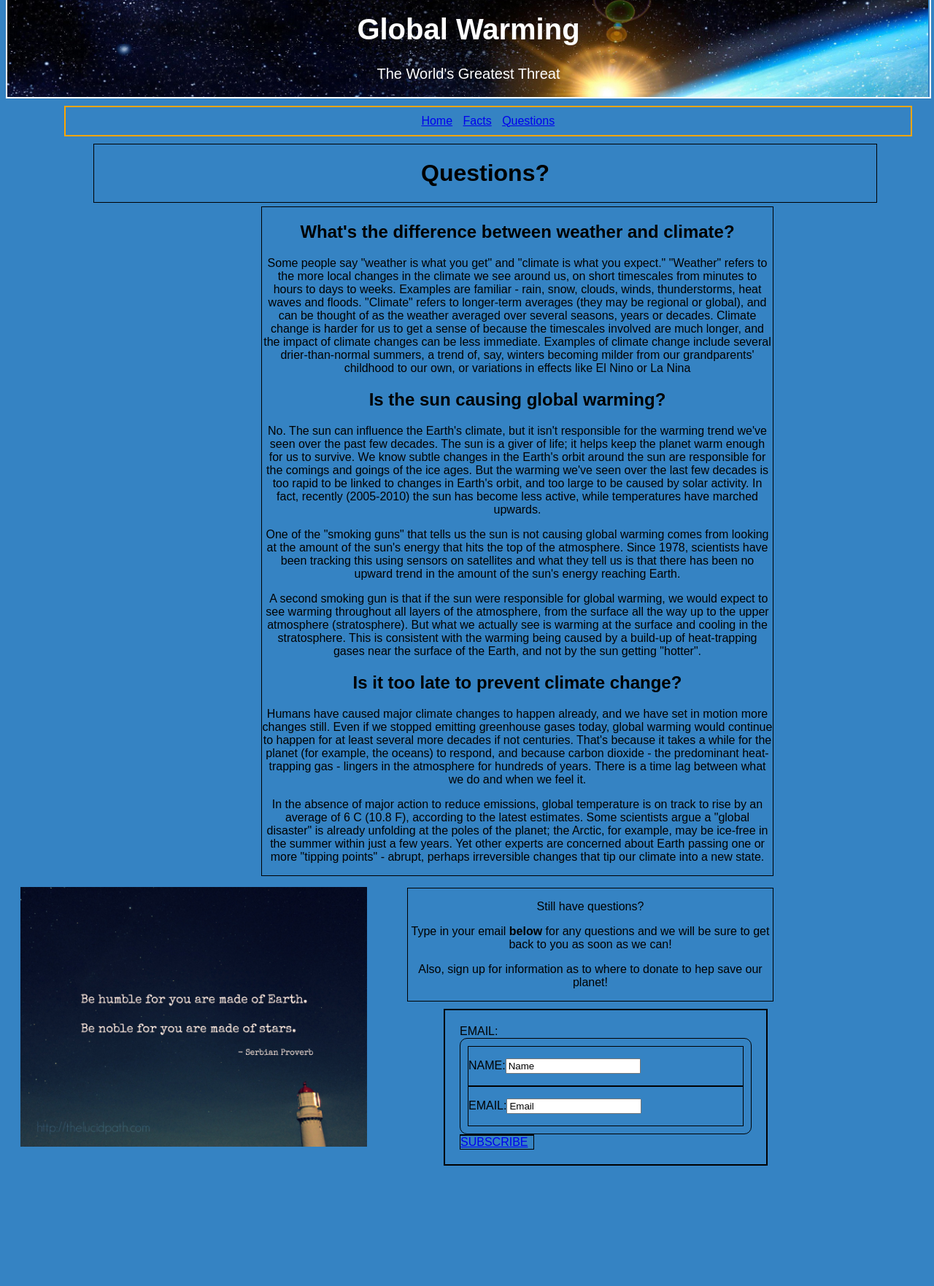
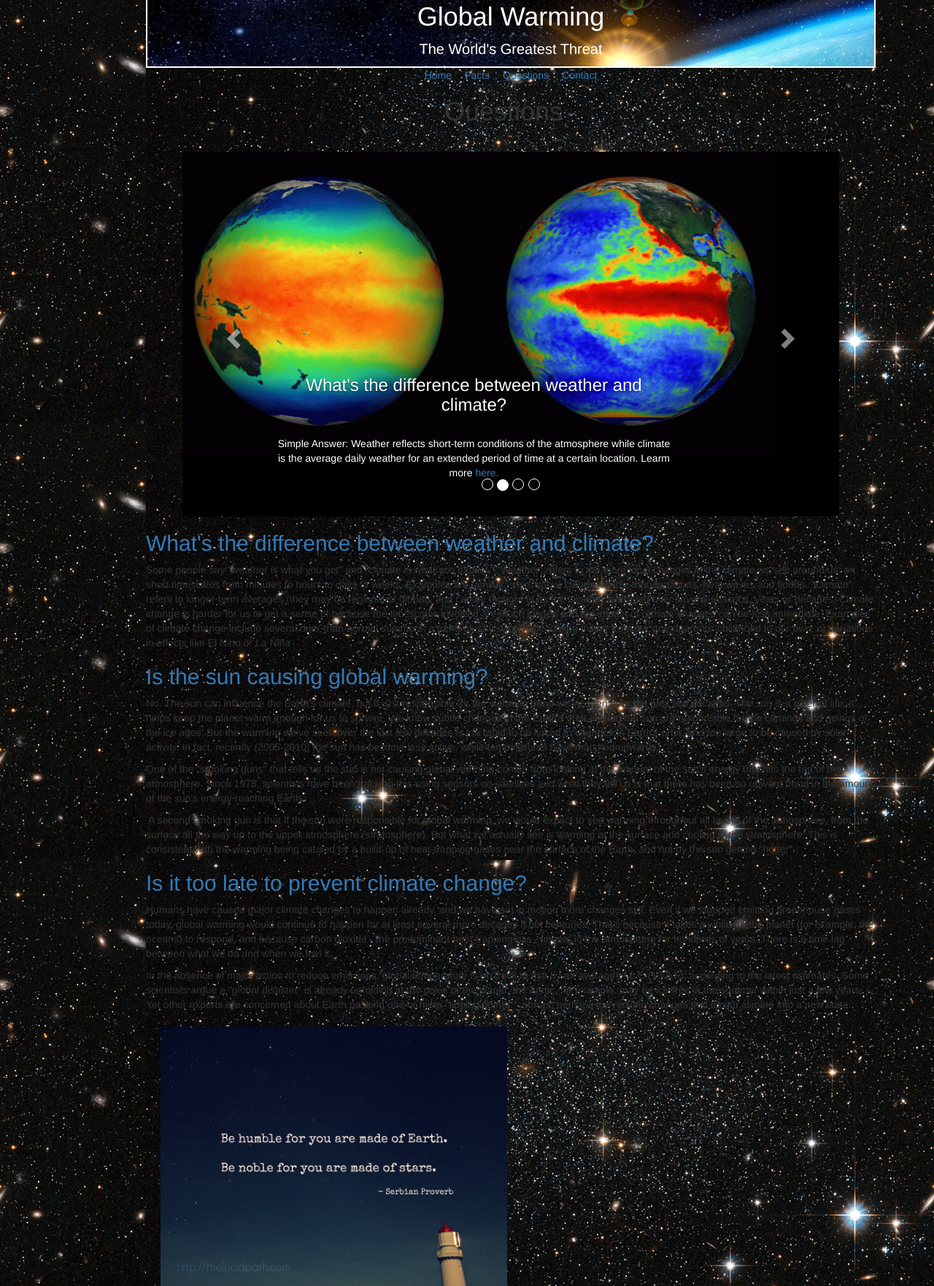
Before and after one commit to gaines23/final_project, a plain HTML site: page Questionspage/index.html in a window 1280 px wide. Shown: the part 19-1782 px from the top of the page at 73% size. Before the commit the page ends 1617 px from the top, so only its background shows below. Drawn offline with nearby package versions, Linux system fonts and the light colour scheme; files whose address does not match are found by name.

Commit message:
added more features

```diff
--- a/Questionspage/index.html
+++ b/Questionspage/index.html
@@ -3,34 +3,92 @@
   <head>
     <title>Global Warming</title>
     <link rel="Stylesheet" href="style.css">
+      <link rel="stylesheet" href="http://maxcdn.bootstrapcdn.com/bootstrap/3.2.0/css/bootstrap.min.css">
+    <meta charset="utf-8">
+      <meta name="viewport" content="width=device-width, initial-scale=1">
+    <script src="https://ajax.googleapis.com/ajax/libs/jquery/1.11.1/jquery.min.js"></script>
+     <script src="http://maxcdn.bootstrapcdn.com/bootstrap/3.2.0/js/bootstrap.min.js"></script>
   </head>
-	<body>
+
     <div class="earth">
     <div id="banner"><p><h1>Global Warming</h1></p>
       <p>The World's Greatest Threat</p>
     </div>
     </div>
-	<div id="container">
-		<nav>
-		<ul class="nav">
-			<ul><a href="/home.html">Home<a></ul>
-			<ul><a href="...">Facts<a></ul>
-			<ul><a href="...">Questions<a></ul>
+
+       <ul>
+        <li><a href="/home.html">Home<a></li>
+        <li><a href="...">Facts<a></li>
+        <li><a href="...">Questions<a></li>
+        <li><a href="...">Contact</a></li>
        </ul>
-		</nav>
+
+     <div id="questions"><h1>Questions</h1></div>
+
+  <div id="myCarousel" class="carousel slide" data-ride="carousel">
+
+    <ol class="carousel-indicators">
+      <li data-target="#myCarousel" data-slide-to="0" class="active"></li>
+      <li data-target="#myCarousel" data-slide-to="1"></li>
+      <li data-target="#myCarousel" data-slide-to="2"></li>
+      <li data-target="#myCarousel" data-slide-to="3"></li>
+    </ol>
+
+    <div class="carousel-inner" role="listbox">
+      <div class="item active">
+        <div id="pic1">
+          <img src="file:///Users/melissagaines/Desktop/Web%20Devel%20100/final/Questionspage/untitled%20folder/ThermalEarth.gif" alt="thermalEarth" width= "823" height= "415">
+        <div class="carousel-caption">
+       <h3> What's the difference between weather and climate?</h3>
+        <br>
+        Simple Answer: Weather reflects short-term conditions of the atmosphere while climate is the average daily weather for an extended period of time at a certain location. Learm more <a hreg="#P1">here.</a>
         </div>
-	<div id="questions"><h1>Questions?</h1></div>
+      </div>
+      </div>
+
+      <div class="item">
+        <div id="pic2">
+        <img src="file:///Users/melissagaines/Desktop/Web%20Devel%20100/final/Questionspage/untitled%20folder/sun.gif" alt="sun" width= "600" height= "600">
+        <div class="carousel-caption">
+         <h3>Is the sun causing global warming?</h3>
+         <br>
+         Simple Answer: No. Most scientists agree the main cause if none other than the expansion of the "Greenhouse Effect". Find our more <a href="#P2">here.</a>
+        </div>
+        </div>
+      </div>
+
+       <div class="item">
+       <div id="pic3">
+        <img src="file:///Users/melissagaines/Desktop/Web%20Devel%20100/final/Questionspage/untitled%20folder/bears.jpg" alt="bears" width= "870" height= "600">
+        <div class="carousel-caption">
+        <h3>Is it too late to prevent climate change?</h3>
+         <br>
+         Simple Answer: No, but it can only be fixed with slow progess. Find our more <a href="#P3">here.</a>
+        </div>
+        </div>
+      </div>
+    </div>
+
+   <a class="left carousel-control" href="#myCarousel" role="button" data-slide="prev">
+      <span class="glyphicon glyphicon-chevron-left" aria-hidden="true"></span>
+      <span class="sr-only">Previous</span>
+    </a>
+    <a class="right carousel-control" href="#myCarousel" role="button" data-slide="next">
+      <span class="glyphicon glyphicon-chevron-right" aria-hidden="true"></span>
+      <span class="sr-only">Next</span>
+    </a>
+  </div>
 
   <body>
-		<div id="body">
+   <div id="container">
       <p>
-			<h2>What's the difference between weather and climate?</h2>
+      <h2><a id="P1">What's the difference between weather and climate?</a></h2>
       </p>
       <p>
         Some people say "weather is what you get" and "climate is what you expect." "Weather" refers to the more local changes in the climate we see around us, on short timescales from minutes to hours to days to weeks. Examples are familiar - rain, snow, clouds, winds, thunderstorms, heat waves and floods. "Climate" refers to longer-term averages (they may be regional or global), and can be thought of as the weather averaged over several seasons, years or decades. Climate change is harder for us to get a sense of because the timescales involved are much longer, and the impact of climate changes can be less immediate. Examples of climate change include several drier-than-normal summers, a trend of, say, winters becoming milder from our grandparents' childhood to our own, or variations in effects like El Nino or La Nina
       </p>
       <p>
-			<h2>Is the sun causing global warming?</h2>
+      <h2><a id="P2">Is the sun causing global warming?</a></h2>
       </p>
       <p>
         No. The sun can influence the Earth's climate, but it isn't responsible for the warming trend we've seen over the past few decades. The sun is a giver of life; it helps keep the planet warm enough for us to survive. We know subtle changes in the Earth's orbit around the sun are responsible for the comings and goings of the ice ages. But the warming we've seen over the last few decades is too rapid to be linked to changes in Earth's orbit, and too large to be caused by solar activity. In fact, recently (2005-2010) the sun has become less active, while temperatures have marched upwards.
@@ -45,8 +103,8 @@
 
       </p>
 
-			<p><h2>
-			Is it too late to prevent climate change?</h2>
+      <p>
+        <h2><a id="P3"> Is it too late to prevent climate change?</a></h2>
       </p>
       <p>
         Humans have caused major climate changes to happen already, and we have set in motion more changes still. Even if we stopped emitting greenhouse gases today, global warming would continue to happen for at least several more decades if not centuries. That's because it takes a while for the planet (for example, the oceans) to respond, and because carbon dioxide - the predominant heat-trapping gas - lingers in the atmosphere for hundreds of years. There is a time lag between what we do and when we feel it.
@@ -58,25 +116,7 @@
     <div id="image">
       <img src="file:///Users/melissagaines/Desktop/Web%20Devel%20100/ClimateChange/Questionspage/untitled%20folder/earthstars.jpg" width="475px">
     </div>
-	<p>
-		<div id="para2">
-			<p>
-				Still have questions?</p>
-				<p>Type in your email <b>below</b> for any questions and we will be sure to get back to you as soon as we can!
-			</p>
-			<p>Also, sign up for information as to where to donate to hep save our planet!</p>
-		</div>
 
-	<div id="email">Email:
-		<div id="legend">
-			<div id="name"><p>Name:<input type="text" name="Name" value="Name"><br></p></div>
-			<div id="email2"><p>Email:<input type="text" name="Email" value="Email"><br></p></div>
-		</div>
-		<script type="text/javascript"></script>
-		<div id="button"><a class="button" href="https://www.google.com/?gws_rd=ssl"> Subscribe </a></button>
 
-	</div>
-	</div>
-	</p>
   </body>
 </html>
--- a/Questionspage/style.css
+++ b/Questionspage/style.css
@@ -1,19 +1,20 @@
 html{
-	height: 150%;
-	width: 100%;
-	font-family: Arial;
-	background-color: rgb(53, 131, 195);
+	width: 1000px;
+	height: 1500px;
+	background-image: url(file:///Users/melissagaines/Desktop/Web%20Devel%20100/final/Questionspage/untitled%20folder/outerspace.jpg);
+	margin-left: 200px;
+}
+
+body{
+	height: 0px;
+	float: center;
+	color: white;
 }
 
 .earth{
 	background-image: url(file:///Users/melissagaines/Desktop/Web%20Devel%20100/ClimateChange/Pics/Earth.jpg);
 	background-size: 100%;
 }
-
-#body{
-	width: 50%;
-	height: 50%;
-	}
 
 #banner{
 	text-align: center;
@@ -25,102 +26,82 @@ html{
 	color: white;
 	}
 
-#nav{
-	background-color: white;
-	padding: 20px;
-	margin: 10px;
+ul {
 	text-align: center;
-	float: center;
-	padding-bottom: 5px;
+	list-style-type: none;
+	margin: 0;
+	padding: 0;
 }
 
-#container{
-margin-bottom: 10px;
-margin-left: 80px;
-margin-right: 10px;
-margin-top: 10px;
-padding-bottom: 10px;
-padding-left: 10px;
-padding-right: 10px;
-padding-top: 10px;
-text-align: center;
-float: center;
-width: 90%;
-border: 2px solid orange;
+li{
+	display: inline;
+	padding: 7px;
+	font-size: 20;
 }
 
-ul{
-	display: inline;
-	padding: 5px;
+.container{
+	color: white;
+	width: 960px;
+	padding-right: 300px;
+	margin-left: 90px;
+	text-align: center;
+	padding-top: 10px;
+	font-color: white;
+	background-image: url(file:///Users/melissagaines/Desktop/Web%20Devel%20100/final/Questionspage/untitled%20folder/outerspace.jpg);
 }
 
 #questions{
-	height: 100%;
-	border: 1px solid;
+	height: 70px;
 	text-align: center;
-	margin-left: 120px;
+	margin-left: 50px;
 	margin-right: 70px;
 	margin-bottom: 5px;
 }
 
-#body{
-	margin-left: 350px;
-	border: solid 1px;
-	text-align: center;
-	float: center;
-	width: 700px;
-	margin-top: 5px;
-	margin-bottom: 5px;
+#myCarousel{
+	width: 900px;
+	height: 500px;
+	margin-left: 50px;
 
 }
-#para2{
-	border: solid 1px;
-	float: center;
-	width: 500px;
-	text-align: center;
-	margin-left: 550px;
-	margin-bottom: 10px;
-	margin-top: 0px;
+
+.carousel-inner{
+	height: 500px;
+	background-color: black;
+
 }
+
+.item active{
+	height: 517p;
+}
+
+ .carousel-inner > .item > img,
+ .carousel-inner > .item > a > img {
+      	width: 70%;
+      	margin: auto;
+    }
 
 #image{
 	width: 420px;
 	float: left;
 	margin-top: 10px;
 	margin-left: 20px;
-
 }
 
-#email{
-	width: 400px;
-	border: solid 2px;
-	padding: 20px;
-	text-align: left;
-	float: center;
-	margin-left: 600px;
-	text-transform: uppercase;
-}
-#legend{
-	border: 1px solid;
-	border-radius: 10px;
-	padding: 10px;
-	text-align: left;
-	text-transform: uppercase;
+#pic1{
+	height: 500px;
+	margin-left: 45px;
 }
 
-#name{
-	border: 1px solid;
-	margin: auto;
+#pic2{
+	margin-left: 150px;
+	height: 500px;
 }
 
-#email2{
-	border: 1px solid;
-	margin: auto;
+#pic3{
+	width: 1000px;
+	height: 540px;
+	margin-left: 15px;
+	margin-right: 10px;
 }
-
-#button{
-	text-align: left;
-	border: 1px solid;
-	border-top: 2px solid;
-	width:100px;
-}
+s
```
Also changed, not shown: Questionspage/untitled folder/ThermalEarth.gif (added), Questionspage/untitled folder/bears.jpg (added), Questionspage/untitled folder/outerspace.jpg (added), Questionspage/untitled folder/sun.gif (added), Questionspage/untitled folder/weather-v-climate.png (added). Lines whose indentation alone changed are shown as unchanged.
